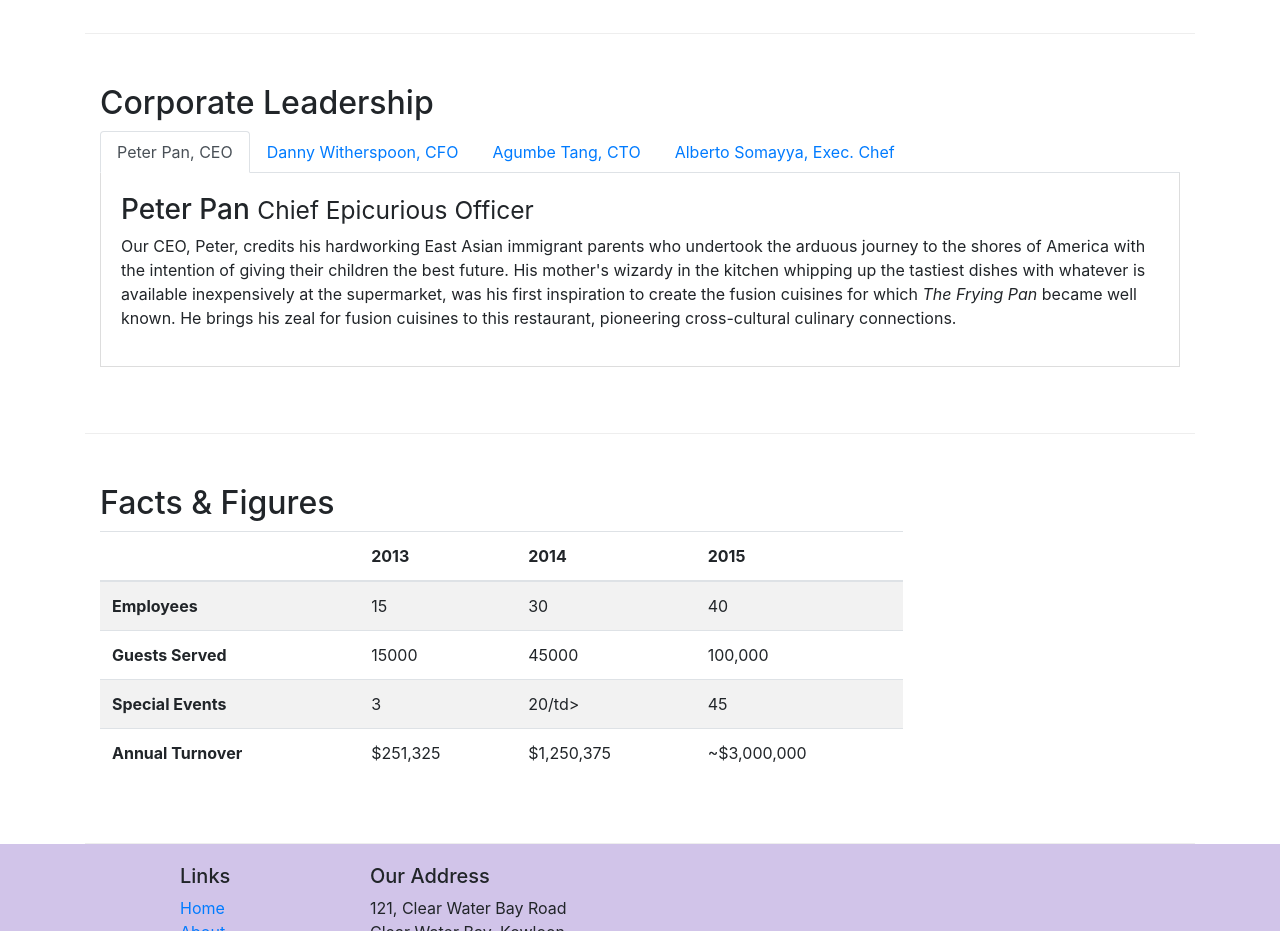
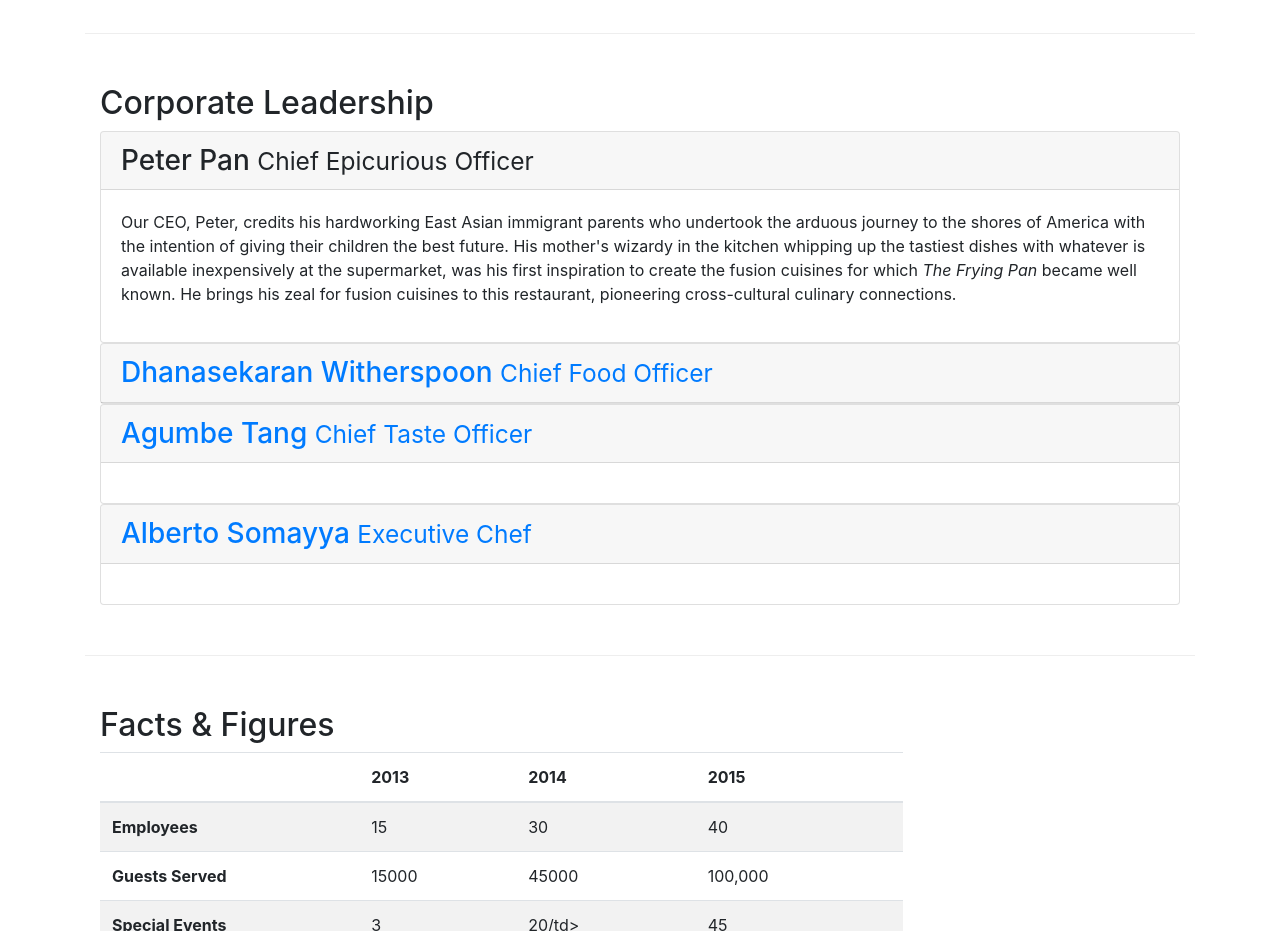
Before and after one commit to samazevedo/Bootstrap-conFusion-, a plain HTML site: page aboutus.html in a window 1280 px wide. Shown: the part 940-1871 px from the top of the page. Drawn offline with nearby package versions, Linux system fonts and the light colour scheme.

Commit message:
Accordion

```diff
--- a/aboutus.html
+++ b/aboutus.html
@@ -100,33 +100,20 @@
 
             </div>
         </div>
-
-
         <div class="row row-content">
             <div class="col-12">
                 <h2>Corporate Leadership</h2>
-                <ul class="nav nav-tabs">
-                    <li class="nav-item">
-                        <a class="nav-link active" href="#peter"
-                        role="tab" data-toggle="tab">Peter Pan, CEO</a>
-                    </li>
-                    <li class="nav-item">
-                        <a class="nav-link " href="#danny"
-                        role="tab" data-toggle="tab">Danny Witherspoon, CFO</a>
-                    </li>
-                    <li class="nav-item">
-                        <a class="nav-link " href="#agumbe"
-                        role="tab" data-toggle="tab">Agumbe Tang, CTO</a>
-                    </li>
-                    <li class="nav-item">
-                        <a class="nav-link " href="#alberto"
-                        role="tab" data-toggle="tab">Alberto Somayya, Exec. Chef</a>
-                    </li>                                      </li>
-
-                </ul>
-                <div class="tab-content">
-                    <div role="tabpanel" class="tab-pane fade show active" id="peter">
-                        <h3>Peter Pan <small>Chief Epicurious Officer</small></h3>
+                <div id="accordion">
+                    <div class="card">
+                        <div class="card-header" role="tab" id="peterhead">
+                            <h3 class="mb-0">
+                                <a data-toggle="collapse" data-target="#peter">
+                                    Peter Pan <small>Chief Epicurious Officer</small>
+                                </a>
+                            </h3>
+                        </div>
+                        <div class="collapse show" id="peter" data-parent="#accordion">
+                            <div class="card-body">
                                 <p class="d-none d-sm-block">Our CEO, Peter, credits his hardworking East Asian immigrant parents
                                     who undertook the arduous journey to the shores of America with the intention of giving
                                     their children the best future. His mother's wizardy in the kitchen whipping up the
@@ -135,25 +122,54 @@
                                     He brings his zeal for fusion cuisines to this restaurant, pioneering cross-cultural culinary connections.
                                 </p>
                             </div>
-                    <div role="tabpanel" class="tab-pane fade" id="danny">
-                        <h3>Dhanasekaran Witherspoon <small>Chief Food Officer</small></h3>
+                        </div>
+                    </div>
+                    <div class="card">
+                        <div class="card-header" role="tab" id="dannyhead">
+                            <h3 class="mb-0">
+                                <a class="collapsed" data-toggle="collapse" data-target="#danny">
+                                    Dhanasekaran Witherspoon <small>Chief Food Officer</small>
+                                </a>
+                            </h3>
+                        </div>
+                        <div class="collapse" id="danny" data-parent="#accordion">
+                            <div class="card-body">
                                 <p class="d-none d-sm-block">Our CFO, Danny, as he is affectionately referred to by his colleagues,
                                      comes from a long established family tradition in farming and produce. His experiences growing up
                                       on a farm in the Australian outback gave him great appreciation for varieties of food sources.
                                       As he puts it in his own words, <em>Everything that runs, wins, and everything that stays, pays!</em>
                                 </p>
                             </div>
-                    <div role="tabpanel" class="tab-pane fade" id="agumbe">
-                        <h3>Agumbe Tang <small>Chief Taste Officer</small></h3>
+                        </div>
+                    </div>
+                    <div class="card">
+                        <div class="card-header" role="tab" id="agumbehead">
+                            <h3 class="mb-0">
+                                <a class="collapsed" data-toggle="collapse" data-target="#agumbe">
+                                    Agumbe Tang <small>Chief Taste Officer</small>
+                                </a>
+                            </h3>
+                        </div>
+                        <div class="card-body">
+                            <div class="collapse" id="agumbe" data-parent="#accordion">
                                 <p class="d-none d-sm-block">Blessed with the most discerning gustatory sense, Agumbe, our CTO,
                                     personally ensures that every dish that we serve meets his exacting tastes. Our chefs dread
                                     the tongue lashing that ensues if their dish does not meet his exacting standards. He lives
                                     by his motto, <em>You click only if you survive my lick.</em>
                                 </p>
-
                             </div>
-                    <div role="tabpanel" class="tab-pane fade" id="alberto">
-                        <h3>Alberto Somayya <small>Executive Chef</small></h3>
+                        </div>
+                    </div>
+                    <div class="card">
+                        <div class="card-header" role="tab" id="albertohead">
+                            <h3 class="mb-0">
+                                <a class="collapsed" data-toggle="collapse" data-target="#alberto">
+                                    Alberto Somayya <small>Executive Chef</small>
+                                </a>
+                            </h3>
+                        </div>
+                        <div class="card-body">
+                            <div class="collapse" id="alberto" data-parent="#accordion">
                                 <p class="d-none d-sm-block">Award winning three-star Michelin chef with wide International
                                     experience having worked closely with whos-who in the culinary world,
                                     he specializes in creating mouthwatering Indo-Italian fusion experiences.
@@ -162,9 +178,12 @@
                                 </p>
                             </div>
                         </div>
+                    </div>
 
                 </div>
             </div>
+        </div>
+
        <div class="row row-content">
            <div class="col-12 col-sm-9">
                <h2>Facts &amp; Figures</h2>
```
Also changed, not shown: index.html (+0 -3 lines). Lines whose indentation alone changed are shown as unchanged.
